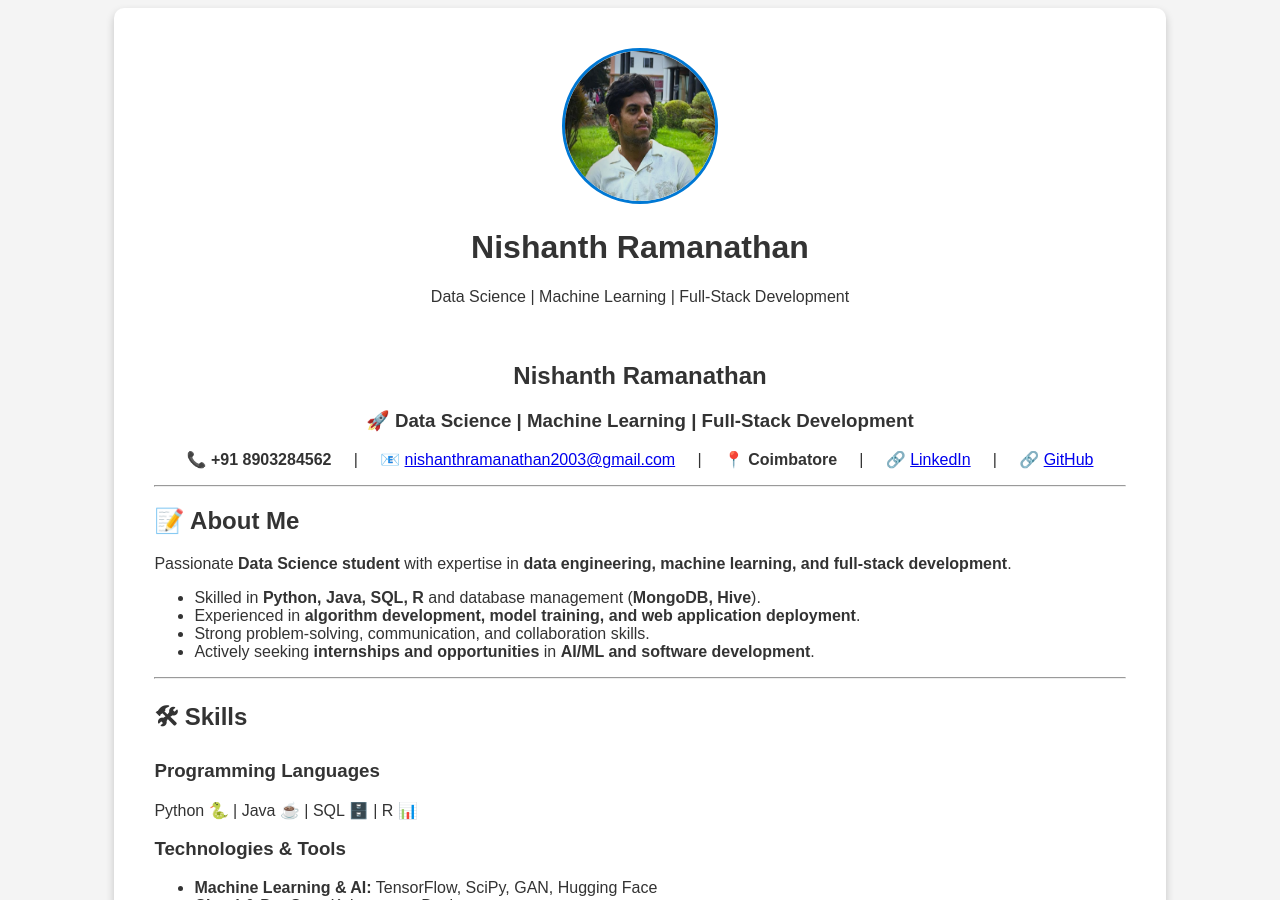
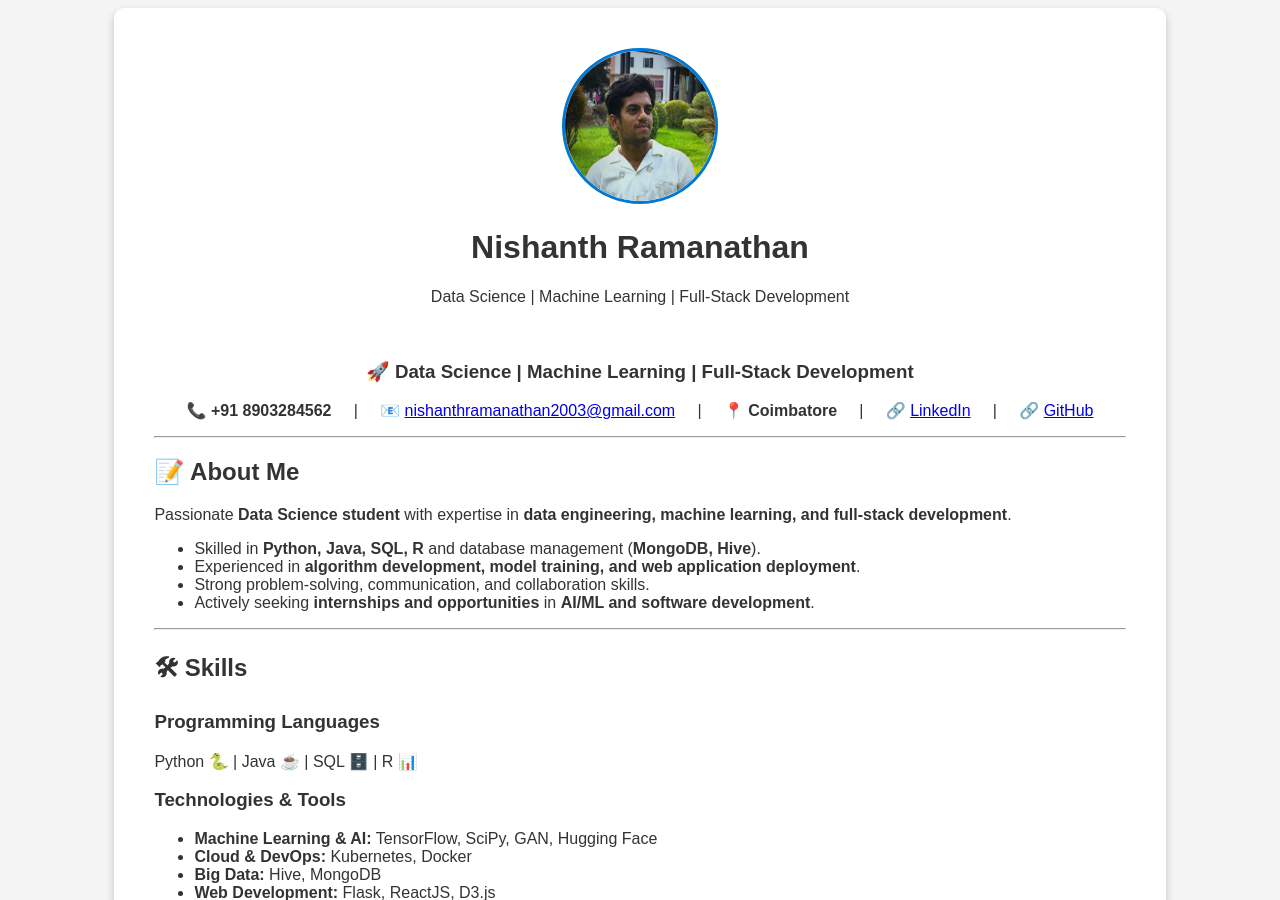
Before and after one commit to Iamnishanth123/iamnishanth123.github.io, a Jekyll site: the page built from index.md, in a window 1280 px wide and 900 px high. Built offline with Jekyll 4.4.1, drawn with Linux system fonts in a browser that asks for light colours.

Commit message:
Update index.md

```diff
--- a/index.md
+++ b/index.md
@@ -5,8 +5,7 @@ title: nishanth resume
 
 <div align="center">
 
-<h2>Nishanth Ramanathan</h2>
-<h3>🚀 Data Science | Machine Learning | Full-Stack Development</h3>
+  <h3>🚀 Data Science | Machine Learning | Full-Stack Development</h3>
 
 <p>
 📞 <strong>+91 8903284562</strong> &nbsp; &nbsp; | &nbsp; &nbsp;
```
